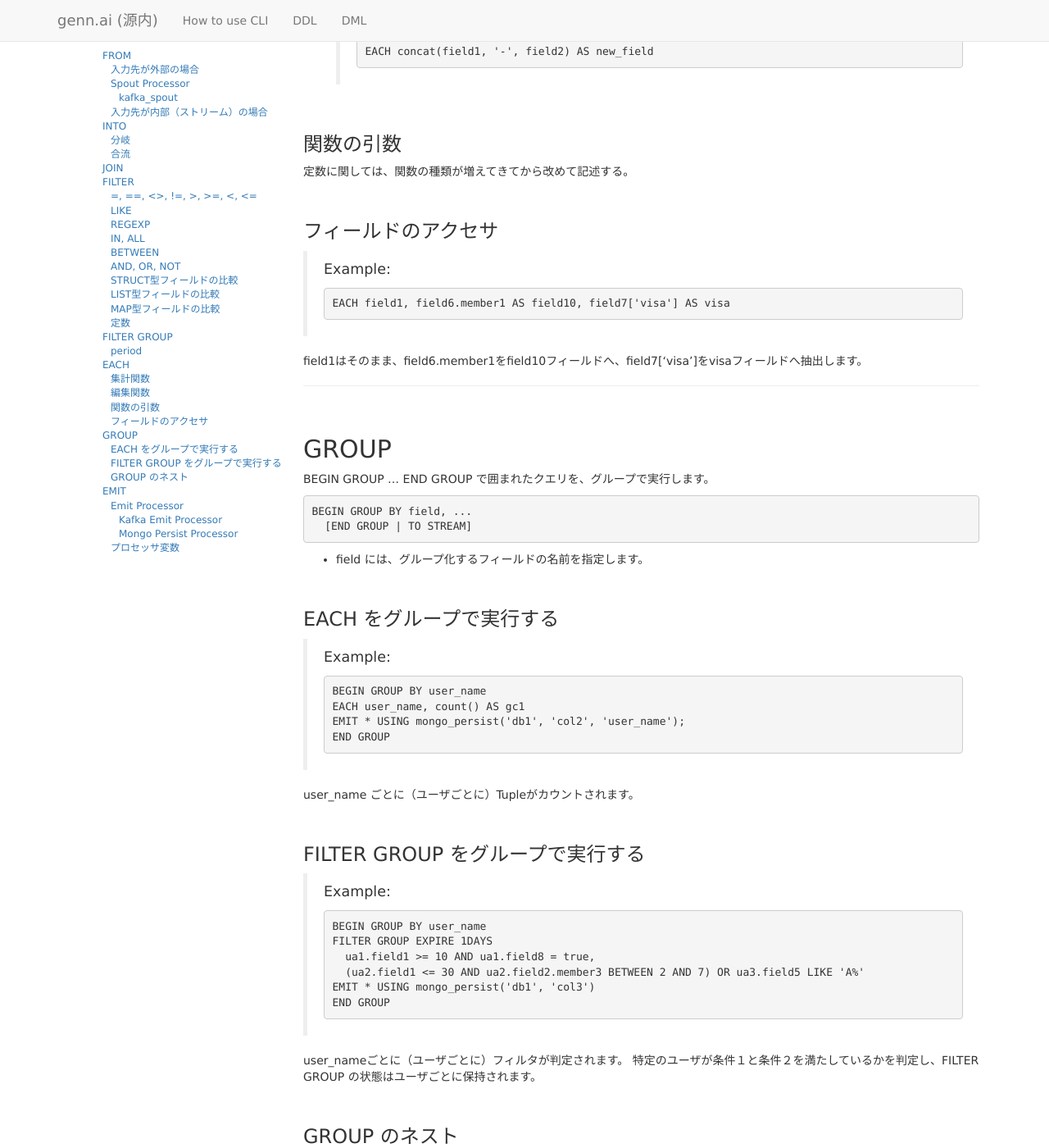
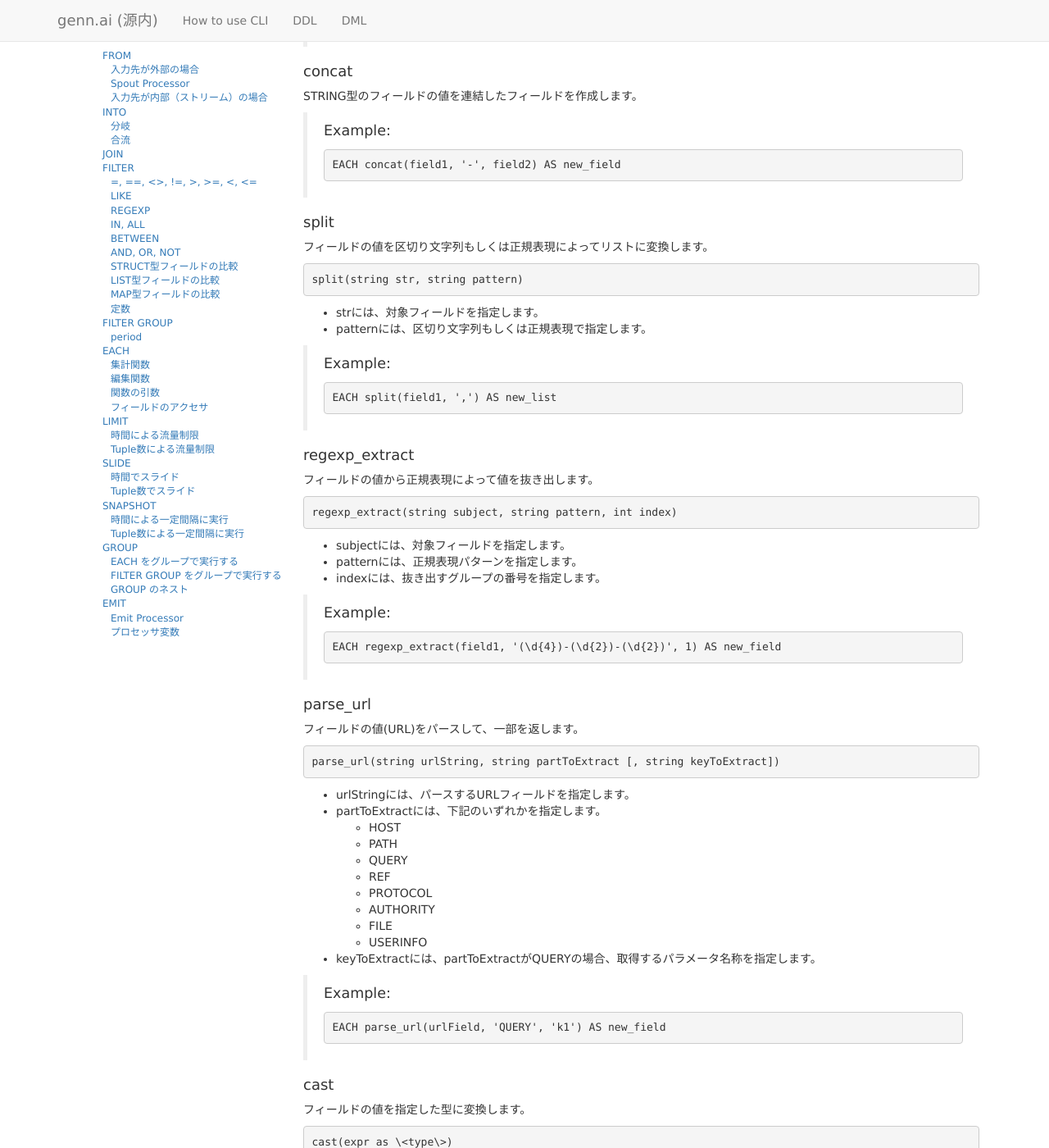
Before and after one commit to tf0054/trygennai.github.com, a Jekyll site: the page built from dml_ja.md, in a window 1280 px wide and 1400 px high, scrolled down 9163 px. Shown: the whole window at 82% size. Built offline with Jekyll 4.4.1, drawn with Linux system fonts in a browser that asks for light colours; nearby versions of some CDN libraries; comment, search, counter and statistics services are not loaded; some of the changed text lies outside the part shown.

Commit message:
LIMIT, SLIDE, SNAPSHOT句と使用可能な編集関数を追加
* LIMIT
* SLIDE
* SNAPSHOT
* split
* regexp_extract
* parse_url
* cast

```diff
--- a/_layouts/manual.html
+++ b/_layouts/manual.html
@@ -68,7 +68,7 @@
 	<script>
 		$(document).ready(function(){
 			$("#toc").toc({
-				"selectors": "h2,h3,h4",
+				"selectors": "h2,h3",
 				"container": "body",
 				"prefix": "header"
 			});
--- a/_layouts/manual_ja.html
+++ b/_layouts/manual_ja.html
@@ -68,7 +68,7 @@
 	<script>
 		$(document).ready(function(){
 			$("#toc").toc({
-				"selectors": "h2,h3,h4",
+				"selectors": "h2,h3",
 				"container": "body",
 				"prefix": "header"
 			});
--- a/dml_ja.md
+++ b/dml_ja.md
@@ -353,44 +353,123 @@
 
 EACH は、Tupleの集計や編集を実行します。
 
-  EACH expr, ...
+    EACH expr, ...
 
 * exprには、集計関数もしくは編集関数、フィールドのアクセサを指定します。
 
 ### 集計関数
 
-* Tupleの到着数をカウントします。
+#### count
 
-    > Example:
-    >
-      EACH count() AS cnt1
+Tupleの到着数をカウントします。
 
+> Example:
+>
+    EACH count() AS cnt1
 
-* 到着したフィールドの値を合計します。
+#### sum
 
-    > Example:
-    >
-      EACH sum(field1) AS sum1
+到着したフィールドの値を合計します。
 
-* 到着したフィールドの値の平均を計算します。
+> Example:
+>
+    EACH sum(field1) AS sum1
 
-    > Example:
-    >
-      EACH avg(field1) AS avg1
+#### avg
+
+到着したフィールドの値の平均を計算します。
+
+> Example:
+>
+    EACH avg(field1) AS avg1
 
 ### 編集関数
 
-* フィールドの値がNULLであれば、代替えの値で置き換えます。
+#### ifnull
 
-    > Example:
-    >
-      EACH ifnull(field1, 0) AS field1
+フィールドの値がNULLであれば、代替の値で置き換えます。
 
-* STRING型のフィールドの値を連結したフィールドを作成します。
+> Example:
+>
+    EACH ifnull(field1, 0) AS field1
 
-    > Example:
-    >
-      EACH concat(field1, '-', field2) AS new_field
+#### concat
+
+STRING型のフィールドの値を連結したフィールドを作成します。
+
+> Example:
+>
+    EACH concat(field1, '-', field2) AS new_field
+
+#### split
+
+フィールドの値を区切り文字列もしくは正規表現によってリストに変換します。
+
+    split(string str, string pattern)
+
+* strには、対象フィールドを指定します。
+* patternには、区切り文字列もしくは正規表現で指定します。
+
+> Example:
+>
+    EACH split(field1, ',') AS new_list
+
+#### regexp_extract
+
+フィールドの値から正規表現によって値を抜き出します。
+
+    regexp_extract(string subject, string pattern, int index)
+
+* subjectには、対象フィールドを指定します。
+* patternには、正規表現パターンを指定します。
+* indexには、抜き出すグループの番号を指定します。
+
+> Example:
+>
+    EACH regexp_extract(field1, '(\d{4})-(\d{2})-(\d{2})', 1) AS new_field
+
+#### parse_url
+
+フィールドの値(URL)をパースして、一部を返します。
+
+    parse_url(string urlString, string partToExtract [, string keyToExtract])
+
+* urlStringには、パースするURLフィールドを指定します。
+* partToExtractには、下記のいずれかを指定します。
+    * HOST
+    * PATH
+    * QUERY
+    * REF
+    * PROTOCOL
+    * AUTHORITY
+    * FILE
+    * USERINFO
+* keyToExtractには、partToExtractがQUERYの場合、取得するパラメータ名称を指定します。
+
+> Example:
+>
+    EACH parse_url(urlField, 'QUERY', 'k1') AS new_field
+
+#### cast
+
+フィールドの値を指定した型に変換します。
+
+    cast(expr as \<type\>)
+
+* exprには、対象フィールドを指定します。
+* \<type\>には、下記の型のみ指定可能です。
+    * TIMESTAMP
+    * TINYINT
+    * SMALLINT
+    * INT
+    * BIGINT
+    * FLOAT
+    * DOUBLE
+    * BOOLEAN
+
+> Example:
+>
+    EACH cast(field1 AS TIMESTAMP('yyyyMMddHHmmss')) AS new_field
 
 ### 関数の引数
 
@@ -403,6 +482,100 @@
     EACH field1, field6.member1 AS field10, field7['visa'] AS visa
 
 field1はそのまま、field6.member1をfield10フィールドへ、field7&#91;'visa']をvisaフィールドへ抽出します。
+
+---
+
+## LIMIT
+
+Tupleの流れを制限します。
+
+    LIMIT [FIRST|LAST] period
+
+* periodには、時間もしくはTuple数を指定します。
+* FIRSTは、指定範囲内に最初に到着したTupleを後続のオペレータに渡します。
+* LASTは、指定範囲内の最後に到着したTupleを後続のオペレータに渡します。
+
+### 時間による流量制限
+
+* 時間の起点は、最初にTupleが到着した時間です。
+* 起点は指定時間が経過した以降にリセットされます。
+
+> Example: 最初に到着したTupleを後続に送り、以降30分はTupleを送らない。
+>
+    LIMIT FIRST EVERY 30min
+
+> Example: Tupleが最初に到着してから、30分間に到着した最後のTupleを後続に送る。
+>
+    LIMIT LAST EVERY 30min
+
+
+### Tuple数による流量制限
+
+> Example: 5件のTupleの中で、最初に到着したTupleを後続に送る。
+>
+    LIMIT FIRST EVERY 5
+
+> Example: 5件のTupleの中で、最後に到着したTupleを後続に送る。
+>
+    LIMIT LAST EVERY 5
+
+---
+
+## SLIDE
+
+集計関数によるスライド集計を実行します。間隔は時間もしくはTuple数を指定することが可能です。スライドはTupleの到着時にのみ実行されます。
+
+    SLIDE period expr
+
+* periodには、スライド時間もしくはタプル数を指定します。
+
+* exprには、集計関数やフィールドのアクセサを指定します。利用可能な集計関数はEACHと同様です。
+
+### 時間でスライド
+
+    SLIDE LENGTH period BY time_field expr
+
+* time_fieldには、起点となるTIMESTAMP型のフィールドを指定します。
+
+> Example:
+>
+    SLIDE LENGTH 10sec BY _time sum(field1) AS new_field
+
+### Tuple数でスライド
+
+> Exapmle:
+>
+    SLIDE LENGTH 100 sum(field2) AS new_field
+
+---
+
+## SNAPSHOT
+
+一定間隔による集計を実行します。間隔は時間もしくはTuple数を指定することが可能です。
+
+    SNAPSHOT EVERY period expr
+
+* periodには、時間・Tuple数を指定します。
+* exprには、集計関数やフィールドアクセサを指定します。
+
+### 時間による一定間隔に実行
+
+* cron形式でも指定することができます。
+* 指定可能な時間は1分以上です。
+* 集計値は指定時間毎にリセットされます。
+
+> Example: 7分毎に実行
+>
+    SNAPSHOT EVERY 7min sum(field1) AS new_field
+    SNAPSHOT EVERY "*/7 * * * *" sum(field1) AS new_field
+
+### Tuple数による一定間隔に実行
+
+* 指定したTuple数の集計を実行し、後続のオペレータに結果を送ります。
+
+> Example:
+>
+    SNAPSHOT EVERY 10 sum(field1) AS new_field
 
 ---
 
```
